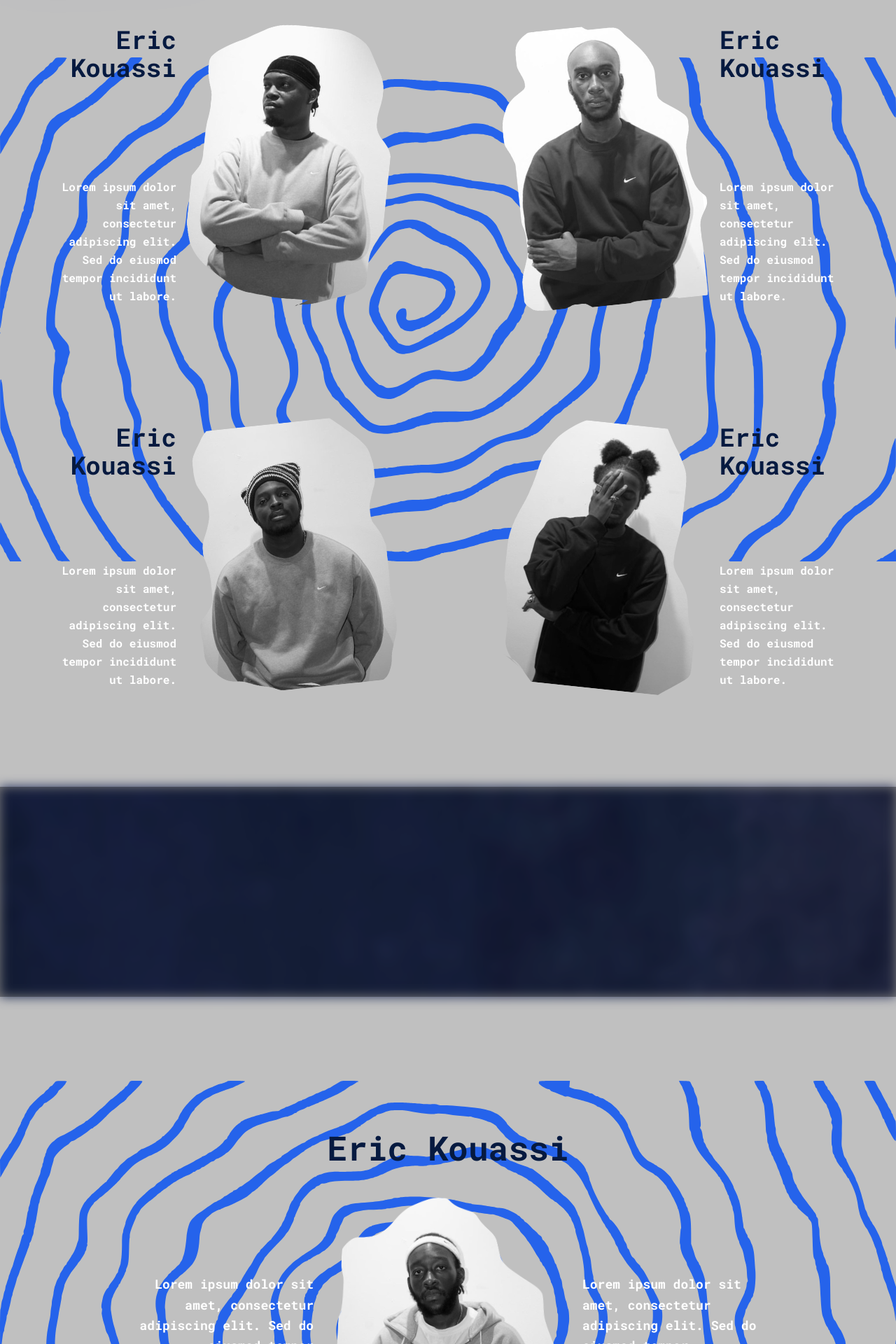
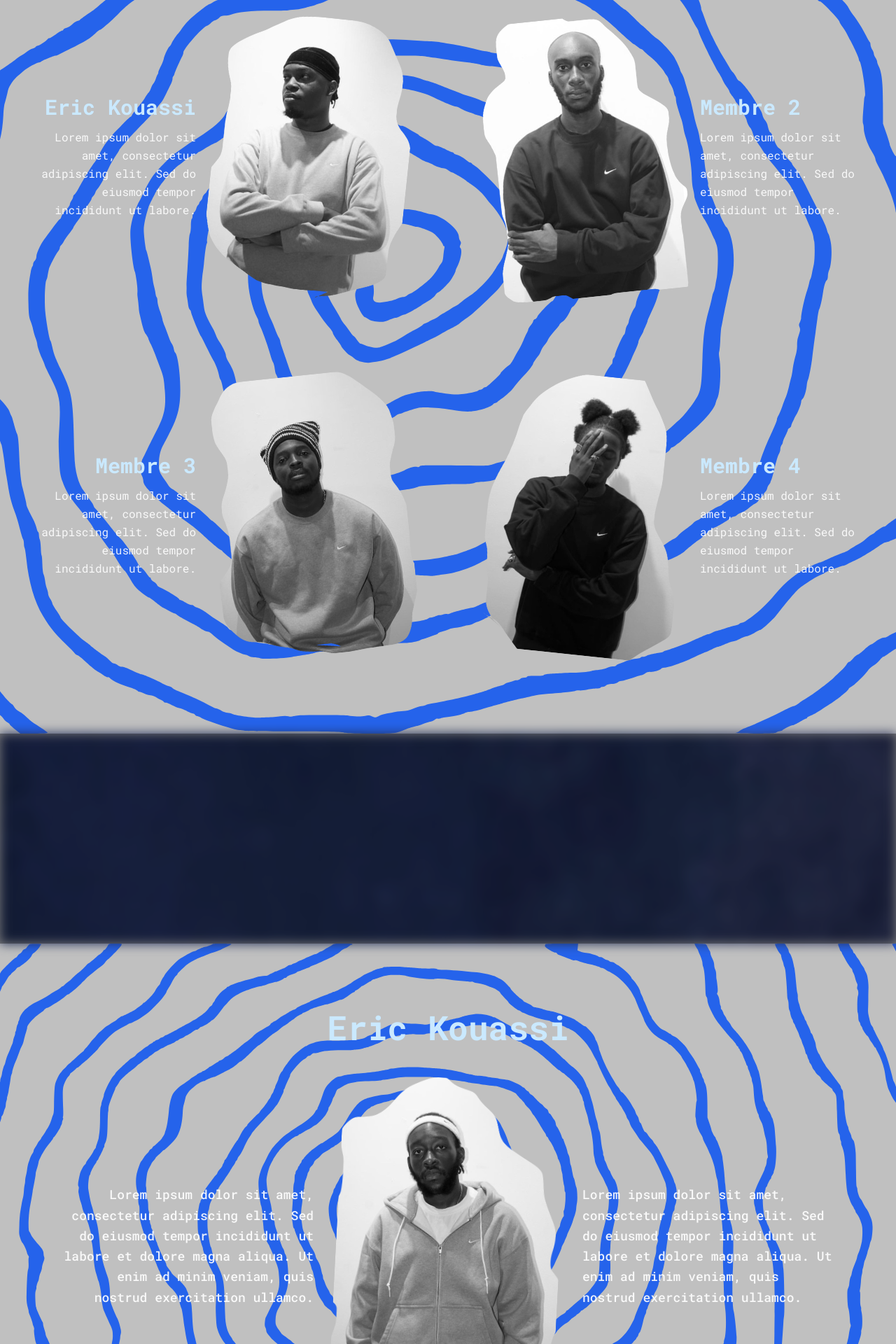
Before and after one commit to anneccl/BluLab-Website, a Next.js app: page /story in a window 1280 px wide. Shown: the part 760-2680 px from the top of the page at 70% size. Built offline with nearby package versions, Linux system fonts and the light colour scheme.

Commit message:
Adapation mobile de la page story

```diff
--- a/app/story/page.tsx
+++ b/app/story/page.tsx
@@ -8,8 +8,8 @@ export const metadata: Metadata = {
 const Story = () => {
   return (
     <div>
-      {/* IMAGE FLOUTÉE AVEC GRAND TITRE NOTRE HISTOIRE */}
-      <section className="relative w-full h-[520px]">
+      {/*HERO - IMAGE FLOUTÉE AVEC TITRE */}
+      <section className="relative w-full h-[400px] md:h-[520px]">
         <Image
           src="/images/story/fondteam02.png"
           alt="Notre histoire"
@@ -18,18 +18,15 @@ const Story = () => {
           className="object-cover blur-sm"
           quality={95}
         />
-
-        {/* Overlay pour lisibilité */}
         <div className="absolute inset-0 bg-black/35" />
 
-        {/* Texte par dessus - CENTRÉ */}
         <div className="absolute inset-0 flex items-center justify-center">
-          <div className="max-w-7xl mx-auto px-6 w-full">
-            <div className="max-w-xl mx-auto space-y-4 text-center">
-              <h1 className="text-[#cae9ff] text-4xl md:text-5xl font-bold tracking-tight">
+          <div className="max-w-7xl mx-auto px-4 md:px-6 w-full">
+            <div className="max-w-xl mx-auto space-y-3 md:space-y-4 text-center">
+              <h1 className="text-[#cae9ff] text-3xl md:text-4xl lg:text-5xl font-bold tracking-tight">
                 Notre histoire
               </h1>
-              <p className="text-[#5FA8D3] text-base md:text-lg">
+              <p className="text-[#5FA8D3] text-sm md:text-base lg:text-lg px-4">
                 L'histoire de BluLab, une communauté née de la passion pour le streetwear et la culture urbaine.
               </p>
             </div>
@@ -37,195 +34,149 @@ const Story = () => {
         </div>
       </section>
 
-      {/* SECTION TEAM AVEC GRANDE IMAGE DE FOND */}
-      <section className="relative min-h-screen py-20">
-        {/* Grande image de fond haute résolution */}
-        <div className="absolute inset-0 -z-10">
+      {/* SECTION ÉQUIPE avec GRILLE 2x2 */}
+      <section className="relative py-0 md:py-20">
+        {/* FOND DESKTOP UNIQUEMENT */}
+        <div className="absolute inset-0 -z-10 hidden md:block">
           <Image
             src="/images/story/fondteam01-blue.svg"
-            alt="Image fond BluLab"
+            alt=""
             fill
+            className="object-cover"
             quality={100}
           />
         </div>
 
-        <div className="max-w-7xl mx-auto px-6 relative">
-          {/* Titre avec fond stylé */}
-          <div className="relative mb-12">
-            {/* Fond stylé derrière le titre */}
-            <div className="absolute -left-4 -top-6 w-72 h-32 bg-gradient-to-r from-[#283AFE]/10 to-[#4B5EFF]/5 blur-2xl -z-10" />
-
-            <div className="relative text-center">
-              <h2 className="text-4xl md:text-5xl font-black tracking-tight text-[#cae9ff] uppercase">
+        {/* Titre section equipe (sans fond sur mobile) */}
+        <div className="relative py-10 md:py-0 md:mb-16">
+          <div className="max-w-7xl mx-auto px-4 md:px-6">
+            <div className="text-center">
+              <h2 className="text-3xl md:text-4xl lg:text-5xl font-black tracking-tight text-[#1B4965] md:text-[#cae9ff] uppercase">
                 L'équipe
               </h2>
-              <p className="text-lg text-[#1B4965] mt-3 font-medium tracking-wide">
+              <p className="text-base md:text-lg text-[#5FA8D3] mt-2 md:mt-3 font-medium">
                 Les visages derrière BluLab.
               </p>
             </div>
           </div>
-
-          {/* Grille 2x2 */}
-          <div className="grid grid-cols-1 md:grid-cols-2 gap-8 lg:gap-12">
-            {/* Élément 1 - COLONNE GAUCHE */}
-            <div className="flex gap-6 p-15">
-              {/* Texte à gauche, aligné à droite */}
-              <div className="flex-1 flex flex-col justify-between text-right">
-                <h3 className="text-4xl font-bold text-[#061a40]">
-                  Eric Kouassi
-                </h3>
-                <p className="text-white font-bold text-md leading-relaxed">
-                  Lorem ipsum dolor sit amet, consectetur adipiscing elit.
-                  Sed do eiusmod tempor incididunt ut labore.
-                </p>
         </div>
 
-              {/* Image à droite */}
-              <div className="relative  w-70 h-100 flex-shrink-0 rounded-xl overflow-hidden  rotate-6">
+        {/* Container de la grille */}
+        <div className="max-w-7xl mx-auto md:px-6">
+          {/* Grille des membres */}
+          <div className="flex flex-col md:grid md:grid-cols-2 gap-0 md:gap-8 lg:gap-12">
+
+            {/* ============ MEMBRE 1 ============ */}
+            <MemberCard
+              name="Eric Kouassi"
+              description="Lorem ipsum dolor sit amet, consectetur adipiscing elit. Sed do eiusmod tempor incididunt ut labore."
+              imageSrc="/images/story/team01.png"
+              bgImageSrc="/images/story/fondteam01-blue.svg"
+              layout="right"
+              rotation={6}
+            />
+
+            {/* ============ MEMBRE 2 ============ */}
+            <MemberCard
+              name="Membre 2"
+              description="Lorem ipsum dolor sit amet, consectetur adipiscing elit. Sed do eiusmod tempor incididunt ut labore."
+              imageSrc="/images/story/team02.png"
+              bgImageSrc="/images/story/fondteam01-blue.svg"
+              layout="left"
+              rotation={-6}
+            />
+
+            {/* ============ MEMBRE 3 ============ */}
+            <MemberCard
+              name="Membre 3"
+              description="Lorem ipsum dolor sit amet, consectetur adipiscing elit. Sed do eiusmod tempor incididunt ut labore."
+              imageSrc="/images/story/team03.png"
+              bgImageSrc="/images/story/fondteam01-blue.svg"
+              layout="right"
+              rotation={-6}
+            />
+
+            {/* ============ MEMBRE 4 ============ */}
+            <MemberCard
+              name="Membre 4"
+              description="Lorem ipsum dolor sit amet, consectetur adipiscing elit. Sed do eiusmod tempor incididunt ut labore."
+              imageSrc="/images/story/team04.png"
+              bgImageSrc="/images/story/fondteam01-blue.svg"
+              layout="left"
+              rotation={6}
+            />
+          </div>
+        </div>
+      </section>
+
+      {/*  SÉPARATEUR */}
+      <section className="relative w-full h-[300px] hidden md:block">
         <Image
-                  src="/images/story/team01.png"
-                  alt="Eric"
+          src="/images/story/fondteam02.png"
+          alt=""
           fill
-                  className="object-cover grayscale"
+          className="object-cover blur-sm"
+          quality={95}
+        />
+        <div className="absolute inset-0 bg-black/35" />
+      </section>
+
+      {/* SECTION MEMBRE PRINCIPAL (CENTRÉ)*/}
+      <section className="relative py-16 md:py-24">
+        {/* Fond adaptatif */}
+        <div className="absolute inset-0 -z-10">
+          {/* Mobile image de fond */}
+          <div className="absolute inset-0 md:hidden">
+            <Image
+              src="/images/story/fondteam01-blue.svg"
+              alt=""
+              fill
+              className="object-cover"
+              quality={100}
+            />
+          </div>
+          {/* Desktop image de fond */}
+          <div className="hidden md:block absolute inset-0">
+            <Image
+              src="/images/story/fondteam01-blue.svg"
+              alt=""
+              fill
+              className="object-cover"
+              quality={100}
             />
           </div>
         </div>
 
-            {/* Élément 2 - COLONNE DROITE */}
-            <div className="flex gap-6 p-15">
-              {/* Image à gauche */}
-              <div className="relative w-70 h-100 flex-shrink-0 rounded-xl overflow-hidden  -rotate-6">
-                <Image
-                  src="/images/story/team02.png"
-                  alt="Eric"
-                  fill
-                  className="object-cover grayscale"
-                />
-              </div>
-
-              {/* Texte à droite, aligné à gauche */}
-              <div className="flex-1 flex flex-col justify-between text-left">
-                <h3 className="text-4xl font-bold text-[#061a40]">
-                  Eric Kouassi
-                </h3>
-                <p className="text-white font-bold text-md leading-relaxed">
-                  Lorem ipsum dolor sit amet, consectetur adipiscing elit.
-                  Sed do eiusmod tempor incididunt ut labore.
-                </p>
-              </div>
-            </div>
-
-            {/* Élément 3 - COLONNE GAUCHE */}
-            <div className="flex gap-6 p-15">
-              {/* Texte à gauche, aligné à droite */}
-              <div className="flex-1 flex flex-col justify-between text-right">
-                <h3 className="text-4xl font-bold text-[#061a40]">
-                  Eric Kouassi
-                </h3>
-                <p className="text-white font-bold text-md leading-relaxed">
-                  Lorem ipsum dolor sit amet, consectetur adipiscing elit.
-                  Sed do eiusmod tempor incididunt ut labore.
-                </p>
-              </div>
-
-              {/* Image à droite */}
-              <div className="relative   w-70 h-95 flex-shrink-0 rounded-xl overflow-hidden  -rotate-6">
-                <Image
-                  src="/images/story/team03.png"
-                  alt="Eric"
-                  fill
-                  className="object-cover grayscale"
-                />
-              </div>
-            </div>
-
-            {/* Élément 4 - COLONNE DROITE */}
-            <div className="flex gap-6 p-15">
-              {/* Image à gauche */}
-              <div className="relative   w-70 h-95 flex-shrink-0 rounded-xl overflow-hidden rotate-6">
-                <Image
-                  src="/images/story/team04.png"
-                  alt="Eric"
-                  fill
-                  className="object-cover grayscale"
-                />
-              </div>
-
-              {/* Texte à droite, aligné à gauche */}
-              <div className="flex-1 flex flex-col justify-between text-left">
-                <h3 className="text-4xl font-bold text-[#061a40]">
-                  Eric Kouassi
-                </h3>
-                <p className="text-white font-bold text- leading-relaxed">
-                  Lorem ipsum dolor sit amet, consectetur adipiscing elit.
-                  Sed do eiusmod tempor incididunt ut labore.
-                </p>
-              </div>
-            </div>
-          </div>
-        </div>
-      </section>
-
-      {/* SÉPARATEUR */}
-      <section className="relative w-full h-[300px]">
-        <Image
-          src="/images/story/fondteam02.png"
-          alt="Séparateur"
-          fill
-          className="object-cover blur-sm"
-          quality={95}
-        />
-        {/* Overlay pour effet */}
-        <div className="absolute inset-0 bg-black/35" />
-      </section>
-
-
-      {/* SECTION MEMBRE CENTRÉ - FOND AVEC SPIRALES */}
-      <section className="relative min-h-screen py-20">
-        {/* Grande image de fond haute résolution */}
-        <div className="absolute inset-0 -z-10">
-          <Image
-            src="/images/story/fondteam01-blue.svg"
-            alt="Image fond BluLab"
-            fill
-            quality={100}
-          />
-        </div>
-
-        {/* Container avec centrage vertical et horizontal */}
-        <div className="min-h-screen flex items-center justify-center">
-          <div className="max-w-7xl mx-auto px-6 w-full">
-            {/* Élément centré unique */}
-            <div className="flex flex-col items-center max-w-5xl mx-auto p-15">
-              {/* Nom en haut, centré */}
-              <h3 className="text-5xl font-bold text-[#061a40] mb-12 text-center">
+        <div className="max-w-6xl mx-auto px-4 md:px-6">
+          {/* Nom */}
+          <h3 className="text-3xl md:text-4xl lg:text-5xl font-bold text-[#cae9ff] mb-8 md:mb-12 text-center">
             Eric Kouassi
           </h3>
 
-              {/* Container pour texte-image-texte */}
-              <div className="flex gap-8 items-center w-full">
-                {/* Texte à gauche */}
-                <div className="flex-1 text-right">
-                  <p className="text-white font-bold text-lg leading-relaxed">
+          {/* Layout texte-image-texte */}
+          <div className="flex flex-col lg:flex-row gap-8 items-center justify-center">
+            {/* Texte gauche (desktop only) */}
+            <div className="hidden lg:block flex-1 text-right max-w-sm">
+              <p className="text-white/90 font-medium text-lg leading-relaxed">
                 Lorem ipsum dolor sit amet, consectetur adipiscing elit.
                 Sed do eiusmod tempor incididunt ut labore et dolore magna aliqua.
                 Ut enim ad minim veniam, quis nostrud exercitation ullamco.
               </p>
             </div>
 
-                {/* Image au centre */}
-                <div className="relative w-80 h-120 flex-shrink-0 rounded-xl overflow-hidden rotate-3">
+            {/* Image centrée */}
+            <div className="relative w-[280px] sm:w-[300px] md:w-[320px] h-[380px] sm:h-[420px] md:h-[480px] flex-shrink-0 rounded-xl overflow-hidden md:rotate-3">
               <Image
                 src="/images/story/team05.png"
                 alt="Eric Kouassi"
                 fill
-                    className="object-cover grayscale"
+                className="object-cover grayscale hover:grayscale-0 transition-all duration-500"
               />
             </div>
 
-                {/* Texte à droite */}
-                <div className="flex-1 text-left">
-                  <p className="text-white font-bold text-lg leading-relaxed">
+            {/* Texte droite (ou unique sur mobile) */}
+            <div className="flex-1 text-center lg:text-left max-w-sm">
+              <p className="text-white/90 font-medium text-base md:text-lg leading-relaxed">
                 Lorem ipsum dolor sit amet, consectetur adipiscing elit.
                 Sed do eiusmod tempor incididunt ut labore et dolore magna aliqua.
                 Ut enim ad minim veniam, quis nostrud exercitation ullamco.
@@ -233,23 +184,90 @@ const Story = () => {
             </div>
           </div>
         </div>
-          </div>
-        </div>
       </section>
 
-      {/* SÉPARATEUR */}
-      <section className="relative w-full h-[300px]">
+      {/* SÉPARATEUR (DESKTOP UNIQUEMENT) */}
+      <section className="relative w-full h-[300px] hidden md:block">
         <Image
           src="/images/story/fondteam02.png"
-          alt="Séparateur"
+          alt=""
           fill
           className="object-cover blur-sm"
           quality={95}
         />
-        {/* Overlay pour effet */}
         <div className="absolute inset-0 bg-black/35" />
       </section>
+    </div>
+  );
+};
 
+/* COMPOSANT CARTE MEMBRE
+   - Mobile: fond individuel par carte
+   - Desktop: transparent (fond global)
+*/
+interface MemberCardProps {
+  name: string;
+  description: string;
+  imageSrc: string;
+  bgImageSrc: string;
+  layout: "left" | "right";
+  rotation: number;
+}
+
+const MemberCard = ({
+  name,
+  description,
+  imageSrc,
+  bgImageSrc,
+  layout,
+  rotation
+}: MemberCardProps) => {
+  return (
+    <div className="relative">
+      {/* FOND MOBILE UNIQUEMENT - par carte */}
+      <div className="absolute inset-0 -z-10 md:hidden">
+        <Image
+          src={bgImageSrc}
+          alt=""
+          fill
+          className="object-cover"
+          quality={100}
+        />
+      </div>
+
+      {/* Contenu de la carte */}
+      <div className="flex flex-col md:flex-row items-center gap-5 md:gap-6 px-4 py-12 md:p-6 lg:p-8">
+        {/* Image */}
+        <div
+          className={`
+            relative w-[260px] sm:w-[280px] md:w-[240px] lg:w-[280px]
+            h-[340px] sm:h-[380px] md:h-[360px] lg:h-[400px]
+            flex-shrink-0 rounded-xl overflow-hidden
+            ${rotation > 0 ? 'md:rotate-6' : 'md:-rotate-6'}
+            ${layout === "right" ? 'md:order-last' : ''}
+          `}
+        >
+          <Image
+            src={imageSrc}
+            alt={name}
+            fill
+            className="object-cover grayscale hover:grayscale-0 transition-all duration-500"
+          />
+        </div>
+
+        {/* Texte */}
+        <div className={`
+          flex-1 flex flex-col justify-center gap-3
+          text-center ${layout === "right" ? 'md:text-right' : 'md:text-left'}
+        `}>
+          <h3 className="text-2xl md:text-2xl lg:text-3xl font-bold text-[#cae9ff]">
+            {name}
+          </h3>
+          <p className="text-white/90 text-sm md:text-sm lg:text-base leading-relaxed max-w-xs mx-auto md:mx-0">
+            {description}
+          </p>
+        </div>
+      </div>
     </div>
   );
 };
```
Lines whose indentation alone changed are shown as unchanged.
